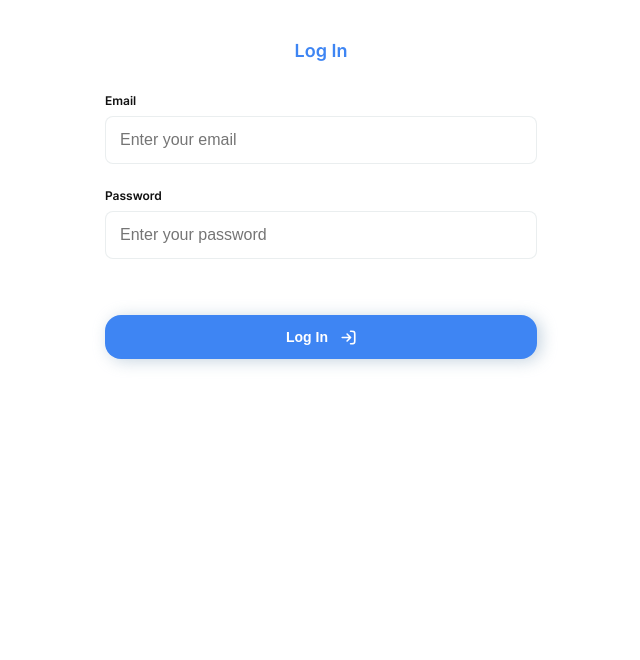
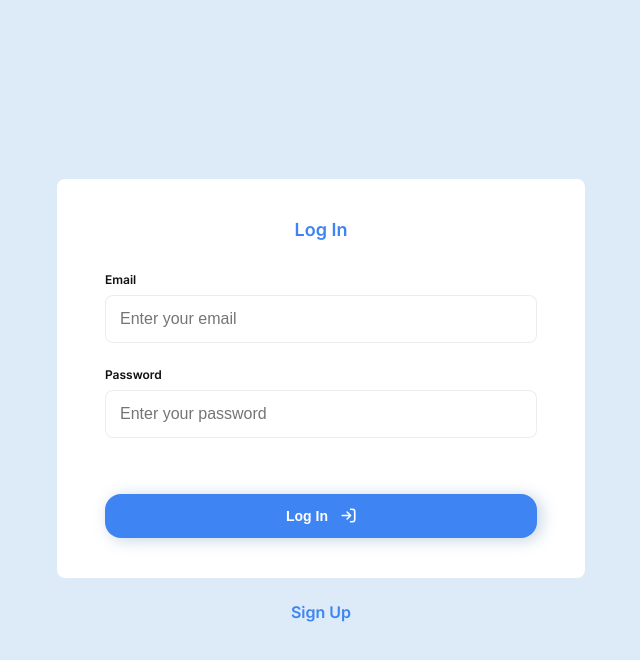
Before and after one commit to GoitStudentsWorks/react_node_fs_59_Ali-sia, a React (Create React App) app: page /goose-track-team-4/login in a window 1280 px wide. Shown: the top 660 px of the page, without its empty margins (319-959 px from the left). Built offline with nearby package versions, Linux system fonts and the light colour scheme.

Commit message:
реалізований редайрект, Додані стилі форми логіну

```diff
--- a/src/components/Buttons/LoginRegisterBtn/LoginRegisterBtn.jsx
+++ b/src/components/Buttons/LoginRegisterBtn/LoginRegisterBtn.jsx
@@ -1,11 +1,10 @@
 import React from 'react';
 import loginRegisterIcon from './loginRegisterIcon.svg';
-
 import { StyledButton } from './LoginRegisterBtn.styled';
 
-export const LoginRegisterBtn = ({ isSubmitting, btnText }) => {
+export const LoginRegisterBtn = ({ disabled, btnText }) => {
   return (
-    <StyledButton type="submit" disabled={isSubmitting}>
+    <StyledButton disabled={disabled}>
       <span> {btnText} </span>
       <img src={loginRegisterIcon} alt="->]"></img>
     </StyledButton>
--- a/src/components/Buttons/LoginRegisterBtn/LoginRegisterBtn.styled.jsx
+++ b/src/components/Buttons/LoginRegisterBtn/LoginRegisterBtn.styled.jsx
@@ -25,6 +25,10 @@ export const StyledButton = styled.button`
 
   color: ${props => props.theme.colors.white};
 
+  &:disabled {
+    background-color: ${props => props.theme.colors.taskMainLow};
+  }
+
   img {
     margin-left: ${p => p.theme.space[4] - 1}px;
   }
--- a/src/components/LoginForm/LoginForm.jsx
+++ b/src/components/LoginForm/LoginForm.jsx
@@ -18,9 +18,9 @@ import {
 } from './LoginForm.styled';
 
 // #TODO: check
-// toast() API
-// Call it to create a toast from anywhere, even outside React.
 // Make sure you add the <Toaster/> component to your app first.
+
+// #TODO: повидаляти консоль логи
 
 export const LoginForm = () => {
   const initialValues = {
@@ -86,6 +86,7 @@ export const LoginForm = () => {
                   name="password"
                   placeholder="Enter your password"
                   type="password"
+                  autoComplete="current-password"
                 />
                 <ErrorMessage name="password" component="div" />
               </StyledLabel>
--- a/src/components/LoginForm/LoginForm.styled.jsx
+++ b/src/components/LoginForm/LoginForm.styled.jsx
@@ -2,22 +2,19 @@ import styled from 'styled-components';
 import { Field, Form } from 'formik';
 
 export const StyledContainer = styled.div`
-  max-width: 335px;
-
   display: flex;
   flex-direction: column;
   align-items: center;
 
-  margin-left: auto;
-  margin-right: auto;
   padding: ${p => p.theme.space[8]}px ${p => p.theme.space[6]}px;
 
   border-radius: ${props => props.theme.radii.light};
+  background-color: ${props => props.theme.colors.white};
 
   font-family: ${props => props.theme.fonts.main};
 
   @media (min-width: ${props => props.theme.breakpoints.tablet}) {
-    max-width: 480px;
+    width: 480px;
   }
 `;
 
--- a/src/components/RegisterForm/RegisterForm.styled.jsx
+++ b/src/components/RegisterForm/RegisterForm.styled.jsx
@@ -9,10 +9,9 @@ export const StyledContainer = styled.div`
   padding: ${p => p.theme.space[8]}px ${p => p.theme.space[6]}px;
 
   border-radius: ${props => props.theme.radii.light};
+  background-color: ${props => props.theme.colors.white};
 
   font-family: ${props => props.theme.fonts.main};
-
-  background-color: ${props => props.theme.colors.white};
 
   @media (min-width: ${props => props.theme.breakpoints.tablet}) {
     width: 480px;
--- a/src/pages/LoginPage/LoginPage.jsx
+++ b/src/pages/LoginPage/LoginPage.jsx
@@ -1,7 +1,48 @@
 import { LoginForm } from '../../components/LoginForm/LoginForm';
 
+import {
+  PageContainer,
+  BackdropContainer,
+  PositionContainer,
+  NavLinkStyled,
+  PositionImgContainer,
+  GooseContainer,
+  Goose,
+  Speak,
+  TextContainer,
+  AccentText,
+} from './LoginPage.styled';
+
 const LoginPage = () => {
-  return <LoginForm />;
+  return (
+    <>
+      <PageContainer>
+        <BackdropContainer>
+          <PositionContainer>
+            <LoginForm />
+
+            <NavLinkStyled to="/register" end>
+              Sign Up
+            </NavLinkStyled>
+          </PositionContainer>
+
+          <PositionImgContainer>
+            <GooseContainer>
+              <Goose />
+              <Speak>
+                <TextContainer>
+                  <span>
+                    Quickly <AccentText>come in </AccentText>and <br />
+                    write down your <br /> tasks for the day!
+                  </span>
+                </TextContainer>
+              </Speak>
+            </GooseContainer>
+          </PositionImgContainer>
+        </BackdropContainer>
+      </PageContainer>
+    </>
+  );
 };
 
 export default LoginPage;
--- a/src/pages/LoginPage/LoginPage.styled.jsx
+++ b/src/pages/LoginPage/LoginPage.styled.jsx
@@ -0,0 +1,122 @@
+import styled from 'styled-components';
+import { NavLink } from 'react-router-dom';
+
+import logInGoose from './SVG/logInGoose.svg';
+import logInSpeak from './SVG/logInSpeak.svg';
+
+export const PageContainer = styled.div`
+  position: fixed;
+
+  top: 0;
+  left: 0;
+
+  width: 100%;
+  height: 100%;
+
+  background-color: ${props => props.theme.colors.bgcLogin};
+`;
+
+export const BackdropContainer = styled.div`
+  position: relative;
+  background-color: transparent;
+
+  display: flexbox;
+  align-items: center;
+  justify-content: center;
+
+  width: 100%;
+  height: 100%;
+`;
+
+export const PositionContainer = styled.div`
+  position: absolute;
+`;
+
+export const NavLinkStyled = styled(NavLink)`
+  display: flex;
+  align-items: center;
+  justify-content: center;
+
+  margin-top: ${p => p.theme.space[5] + 2}px;
+
+  color: ${props => props.theme.colors.primary};
+  cursor: pointer;
+
+  @media (min-width: ${props => props.theme.breakpoints.tablet}) {
+    margin-top: ${p => p.theme.space[6]}px;
+  }
+`;
+
+export const PositionImgContainer = styled.div`
+  position: absolute;
+
+  top: 35%;
+  left: 65%;
+`;
+
+export const GooseContainer = styled.div`
+  position: relative;
+
+  width: 500px;
+  height: 600px;
+
+  display: flexbox;
+  align-items: center;
+  justify-content: center;
+
+  @media (max-width: 1439px) {
+    /* visibility: hidden; */
+    display: none;
+  }
+`;
+
+export const Goose = styled.div`
+  position: absolute;
+
+  width: 80%;
+  height: 80%;
+
+  background: url(${logInGoose});
+  transform: rotate(-9deg);
+
+  background-repeat: no-repeat;
+  background-size: contain;
+`;
+
+export const Speak = styled.div`
+  position: absolute;
+  display: flex;
+  align-items: center;
+  justify-content: center;
+
+  width: 175px;
+  height: 125px;
+
+  left: 30%;
+  top: 5%;
+
+  transform: rotate(7deg);
+
+  background: url(${logInSpeak});
+  background-repeat: no-repeat;
+  background-size: contain;
+`;
+
+export const TextContainer = styled.div`
+  position: absolute;
+
+  left: 7%;
+  top: 25%;
+
+  font-family: 'Inter';
+  font-weight: 600;
+  font-size: 14px;
+
+  color: #111111;
+
+  transform: rotate(15deg);
+`;
+
+export const AccentText = styled.span`
+  color: ${props => props.theme.colors.primary};
+`;
--- a/src/pages/RegisterPage/RegisterPage.jsx
+++ b/src/pages/RegisterPage/RegisterPage.jsx
@@ -1,23 +1,28 @@
 import { RegisterForm } from '../../components/RegisterForm/RegisterForm';
 import {
   PageContainer,
+  BackdropContainer,
   PositionContainer,
+  NavLinkStyled,
   PositionImgContainer,
   GooseContainer,
   Goose,
   Speak,
   TextContainer,
-  INeedMoreContainers,
+  AccentText,
 } from './RegisterPage.styled';
 
 const RegisterPage = () => {
   return (
     <>
       <PageContainer>
-        <INeedMoreContainers>
-
+        <BackdropContainer>
           <PositionContainer>
             <RegisterForm />
+
+            <NavLinkStyled to="/login" end>
+              Log In
+            </NavLinkStyled>
           </PositionContainer>
 
           <PositionImgContainer>
@@ -26,7 +31,7 @@ const RegisterPage = () => {
               <Speak>
                 <TextContainer>
                   <span>Quickly </span>
-                  <a href="url">register </a>
+                  <AccentText>register </ AccentText>
                   <span>
                     {' '}
                     and <br /> familiarize yourself <br /> with the application!
@@ -35,8 +40,7 @@ const RegisterPage = () => {
               </Speak>
             </GooseContainer>
           </PositionImgContainer>
-
-        </INeedMoreContainers>
+        </BackdropContainer>
       </PageContainer>
     </>
   );
--- a/src/pages/RegisterPage/RegisterPage.styled.jsx
+++ b/src/pages/RegisterPage/RegisterPage.styled.jsx
@@ -1,4 +1,6 @@
 import styled from 'styled-components';
+import { NavLink } from 'react-router-dom';
+
 import signUpGoose from './SVG/signUpGoose.svg';
 import signUpSpeak from './SVG/signUpSpeak.svg';
 
@@ -14,7 +16,7 @@ export const PageContainer = styled.div`
   background-color: ${props => props.theme.colors.bgcLogin};
 `;
 
-export const INeedMoreContainers = styled.div`
+export const BackdropContainer = styled.div`
   position: relative;
   background-color: transparent;
 
@@ -28,6 +30,21 @@ export const INeedMoreContainers = styled.div`
 
 export const PositionContainer = styled.div`
   position: absolute;
+`;
+
+export const NavLinkStyled = styled(NavLink)`
+  display: flex;
+  align-items: center;
+  justify-content: center;
+
+  margin-top: ${p => p.theme.space[5] + 2}px;
+
+  color: ${props => props.theme.colors.primary};
+  cursor: pointer;
+
+  @media (min-width: ${props => props.theme.breakpoints.tablet}) {
+    margin-top: ${p => p.theme.space[6]}px;
+  }
 `;
 
 export const PositionImgContainer = styled.div`
@@ -98,3 +115,7 @@ export const TextContainer = styled.div`
 
   transform: rotate(-27deg);
 `;
+
+export const AccentText = styled.span`
+  color: ${props => props.theme.colors.primary};
+`;
```
Also changed, not shown: src/components/RegisterForm/RegisterForm.jsx (+11 -6 lines), src/pages/LoginPage/SVG/logInGoose.svg (added), src/pages/LoginPage/SVG/logInSpeak.svg (added).
